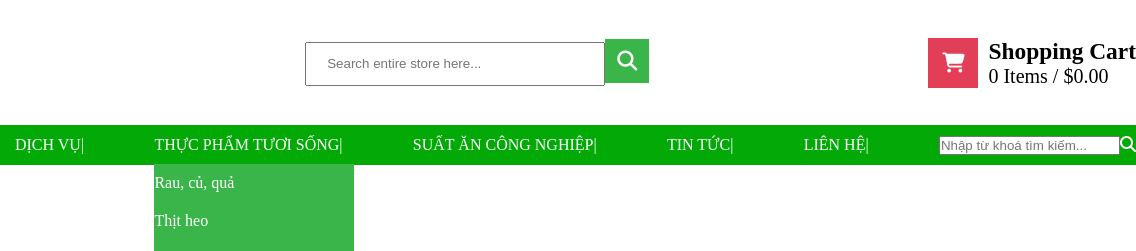
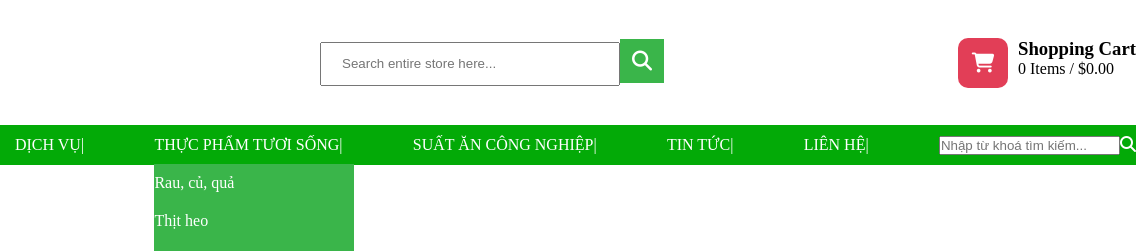
Before and after one commit to Dinh-Linh/HIT_Web_Private, a plain HTML site: page Buoi6Off/NguyenDinhLinh.html in a window 1280 px wide. Shown: the top 251 px of the page, 144-1280 px from the left. Drawn offline with Linux system fonts and the light colour scheme.

Commit message:
fileLearn

```diff
--- a/Buoi6Off/NguyenDinhLinh.css
+++ b/Buoi6Off/NguyenDinhLinh.css
@@ -24,6 +24,7 @@ header>.search>input {
     padding: 20px;
 }
 
+
 header>.search>i {
     padding: 12px;
     margin-left: -5px;
@@ -42,6 +43,11 @@ header>.shopping>i {
     justify-content: center;
     align-items: center;
     margin: 0 10px;
+    border-radius: 10px;
+}
+
+.shopping-content {
+    font-size: 16px;
 }
 
 .menu>ul {
@@ -101,11 +107,9 @@ header>.shopping>i {
     flex-wrap: wrap;
     gap: 20px;
     margin-left: 30px;
-
 }
 
 .content>.product>img {
-
     width: 300px;
     height: 300px;
 }
```
